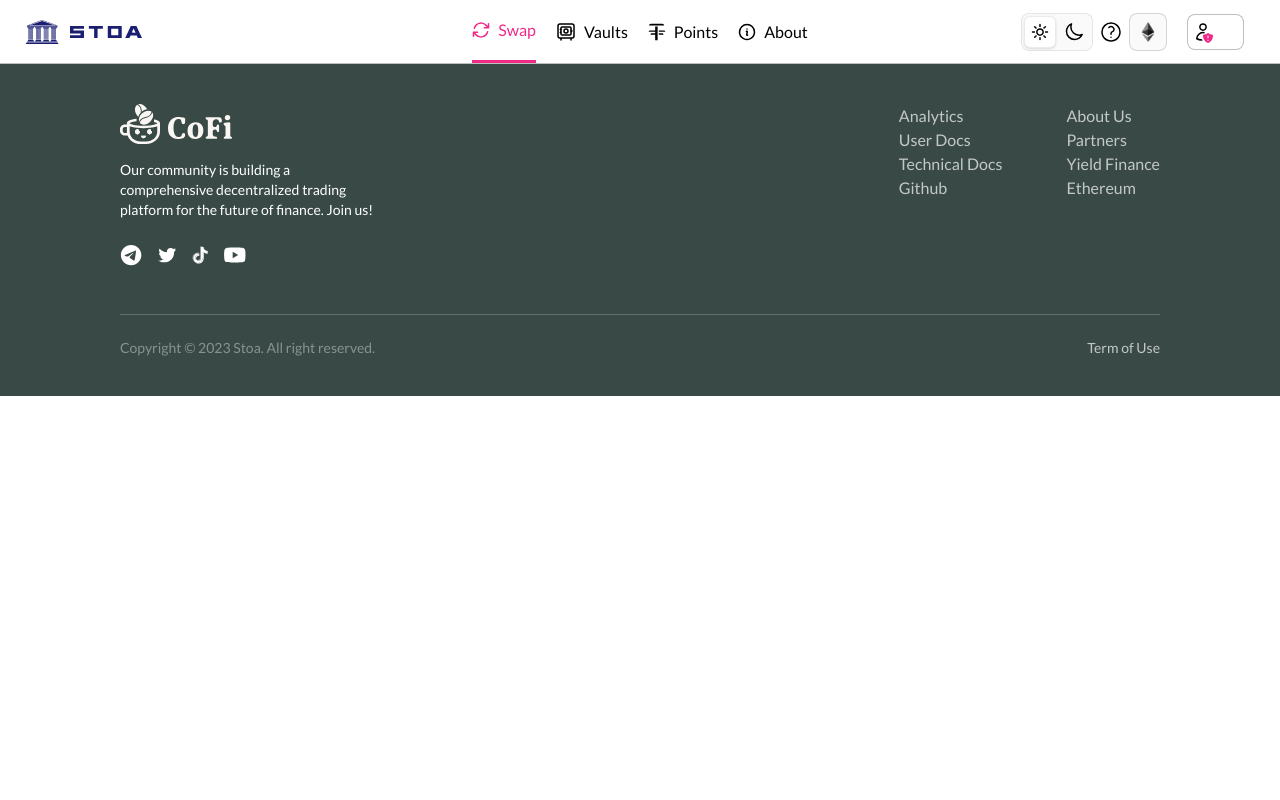
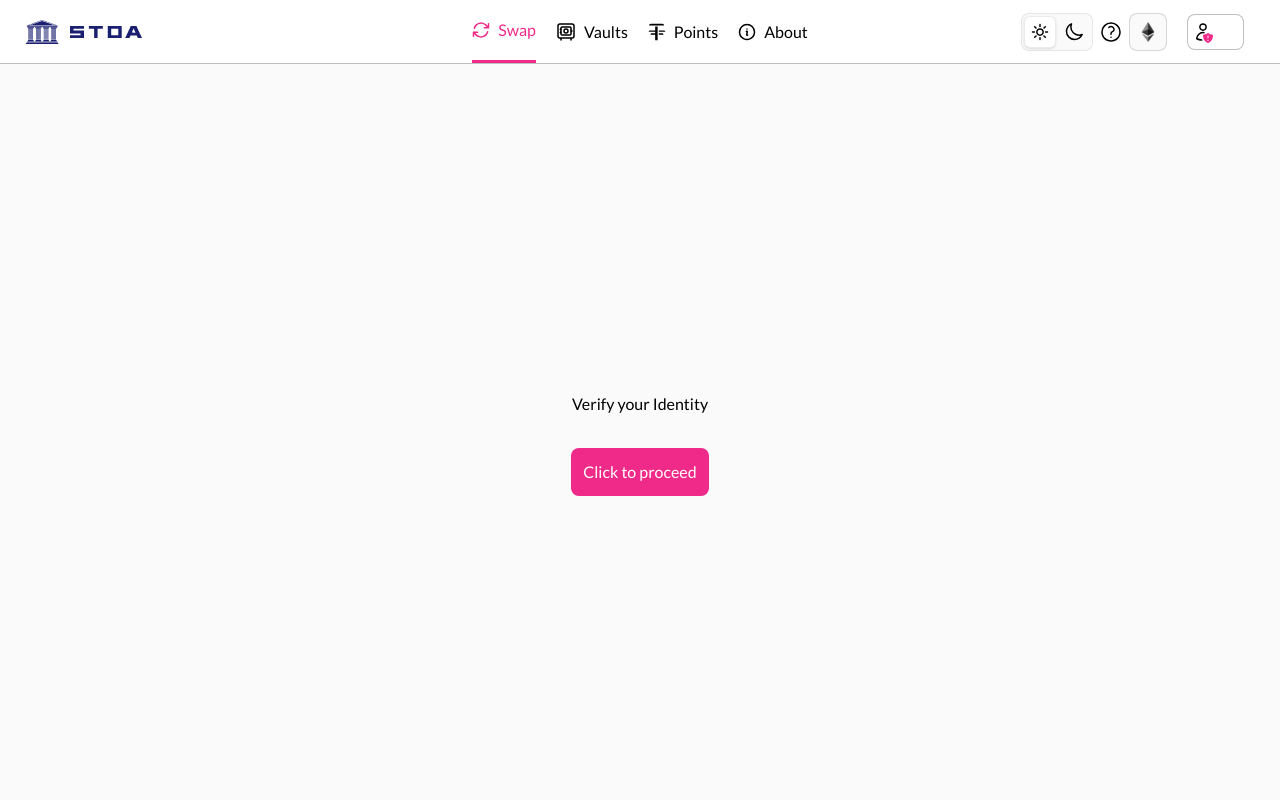
Before and after one commit to Marco75116/STOA, a React (Create React App) app: page /KYC in a window 1280 px wide. Shown: the top 800 px of the page. Built offline with nearby package versions, Linux system fonts and the light colour scheme; no server answers; some icons are missing; what magic-sdk would draw is missing.

Commit message:
KYC implementation not finished

```diff
--- a/package.json
+++ b/package.json
@@ -30,7 +30,9 @@
     "react-toastify": "^8.2.0",
     "recharts": "^2.5.0",
     "typescript": "^4.8.2",
-    "web-vitals": "^2.1.4"
+    "web-vitals": "^2.1.4",
+    "@sumsub/websdk": "^1.3.0",
+    "@sumsub/websdk-react": "^1.3.0"
   },
   "scripts": {
     "start": "GENERATE_SOURCEMAP=false react-scripts start",
--- a/src/App/Routes.tsx
+++ b/src/App/Routes.tsx
@@ -5,6 +5,7 @@ import PointsPage from "../pages/PointsPage/PointsPage";
 import SwapPage from "../pages/SwapPage/SwapPage";
 import VaultsPage from "../pages/VaultsPage/VaultsPage";
 import TemplatePage from "../pages/TemplatePage/TemplatePage";
+import KYC from "../pages/KYC/KYC";
 
 const Routes = () => {
   return (
@@ -15,6 +16,7 @@ const Routes = () => {
       <Route path="/Points" element={<PointsPage />} />
       <Route path="/About" element={<AboutPage />} />
       <Route path="/test" element={<TemplatePage />} />
+      <Route path="/KYC" element={<KYC />} />
     </AppRoutes>
   );
 };
--- a/src/components/Dropdown/Dropdown.tsx
+++ b/src/components/Dropdown/Dropdown.tsx
@@ -1,4 +1,3 @@
-/* eslint-disable @typescript-eslint/no-unused-vars */
 import { Popover, Transition } from "@headlessui/react";
 import { FC, Fragment, useContext, useEffect, useState } from "react";
 import ConnectButton from "../ConnectButton/ConnectButton";
@@ -9,6 +8,7 @@ import { ReactComponent as Wallet } from "../../assets/icons/Wallet.svg";
 import { ReactComponent as Mail } from "../../assets/icons/Mail.svg";
 import axios from "axios";
 import { WalletContext } from "../../context/Wallet.context";
+import { useNavigate } from "react-router-dom";
 
 type DropdownProps = {
   setOpenMagic: Function;
@@ -23,10 +23,11 @@ const Dropdown: FC<DropdownProps> = ({ setOpenMagic }) => {
     isWalletConnected,
     currentWalletAddress,
     disconnect,
-    magicBalance,
     balance,
     getConnectedWalletMetamask,
   } = useContext(WalletContext);
+
+  const navigate = useNavigate();
 
   useEffect(() => {
     setAddressDisplayed(currentWalletAddress);
@@ -155,6 +156,10 @@ const Dropdown: FC<DropdownProps> = ({ setOpenMagic }) => {
                       </div>
                       <div className="flex h-[48px] items-center justify-between p-3 text-base font-normal">
                         Verification Center
+                        <Explore
+                          className="hover:cursor-pointer"
+                          onClick={() => navigate("/KYC")}
+                        />
                       </div>
                       <div className=" border-t-[0.5px] border-solid border-[#00000033]"></div>
                       <div className="flex h-[48px] items-center justify-between p-3 text-base font-normal">
--- /dev/null
+++ b/src/pages/KYC/KYC.tsx
@@ -0,0 +1,89 @@
+import React, { useContext, useMemo, useState } from "react";
+import SumsubWebSdk from "@sumsub/websdk-react";
+import { WalletContext } from "../../context/Wallet.context";
+import api from "../../utils/service/apiSumsub";
+
+const KYC = () => {
+  const { currentWalletAddress } = useContext(WalletContext);
+  const [accessSDKToken, setAccessSDKToken] = useState<string>();
+
+  const handler = () => Promise.resolve<string>("");
+
+  const options = { addViewportTag: false, adaptIframeHeight: true };
+  const messageHandler = (type: String, payload: any) => {
+    console.log("onMessage: ", type, payload);
+  };
+  const errorHandler = (data: any) => console.log("onError: ", data);
+
+  const config = useMemo(
+    () => ({
+      lang: "en",
+      email: currentWalletAddress,
+      i18n: {
+        document: {
+          subTitles: {
+            IDENTITY: "Upload a document that proves your identity",
+          },
+        },
+        status: {
+          pendingTitle:
+            "Thank you. \n\n You have completed the identity verification process.",
+          pendingText:
+            " The verification status will update below automatically. You can now close this page. We will follow-up with you if we need anything else or have any questions.",
+        },
+      },
+      onMessage: (type: String, payload: any) => {
+        console.log("WebSDK onMessage", type, payload);
+      },
+      uiConf: {
+        customCss: `${window.location.origin}/sumsubWebsdk.css`,
+      },
+      onError: (error: String) => {
+        console.error("WebSDK onError", error);
+      },
+    }),
+    [currentWalletAddress]
+  );
+
+  const onClickVerify = async () => {
+    await api.createApplicant({
+      externalUserId: currentWalletAddress,
+    });
+    const token = await api.createToken({
+      externalUserId: currentWalletAddress,
+    });
+    setAccessSDKToken(token.data.token);
+  };
+
+  return (
+    <div className=" flex min-h-[calc(100%-64px)] w-[100] flex-col justify-center gap-8  bg-bgCardNavbar">
+      <div className=" mt-6 text-center">Verify your Identity</div>
+
+      {!accessSDKToken ? (
+        <>
+          <div className="center">
+            <div
+              className="flex h-[48px] items-center justify-center rounded-lg bg-pink p-3 text-base font-normal text-white hover:cursor-pointer"
+              onClick={() => {
+                onClickVerify();
+              }}
+            >
+              Click to proceed
+            </div>
+          </div>
+        </>
+      ) : (
+        <SumsubWebSdk
+          accessToken={accessSDKToken}
+          expirationHandler={handler}
+          config={config}
+          options={options}
+          onMessage={messageHandler}
+          onError={errorHandler}
+        />
+      )}
+    </div>
+  );
+};
+
+export default KYC;
--- /dev/null
+++ b/src/utils/service/apiSumsub.ts
@@ -0,0 +1,20 @@
+import axios from "axios";
+import { User, AccessToken } from "../types/sumsub.types";
+
+const instance = axios.create({
+  baseURL: "https://stoa-kyc-api-back.up.railway.app/verify/",
+  timeout: 30000,
+});
+
+const apiService = {
+  createApplicant: (externalUserId: User) =>
+    instance.post(`createApplicant/${externalUserId.externalUserId}`),
+  getApplicantData: (externalUserId: User) =>
+    instance.get(`/getApplicantData/${externalUserId.externalUserId}`),
+  createToken: (externalUserId: User) =>
+    instance.get<AccessToken>(
+      `getAccessToken/${externalUserId.externalUserId}`
+    ),
+};
+
+export default apiService;
```
Also changed, not shown: src/utils/types/sumsub.types.ts (added, +20 -0 lines), 1 other file (tests, documents, lock files or other folders).
